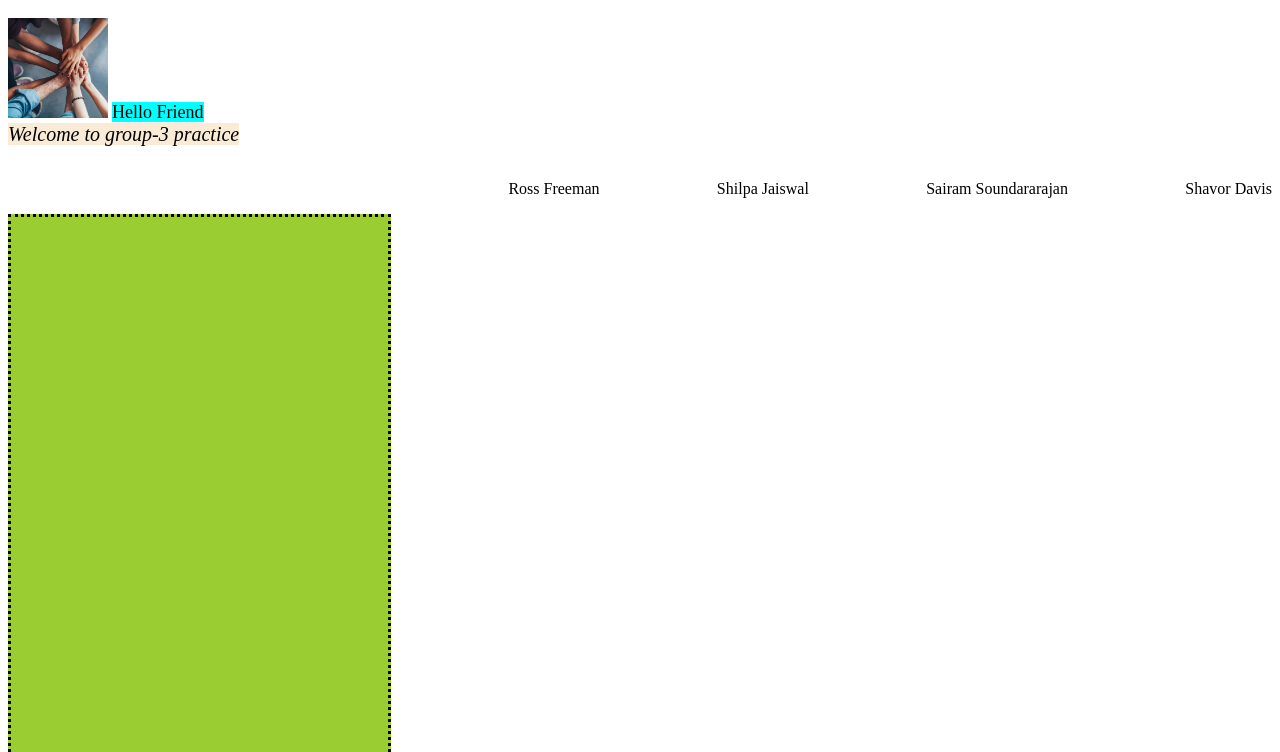
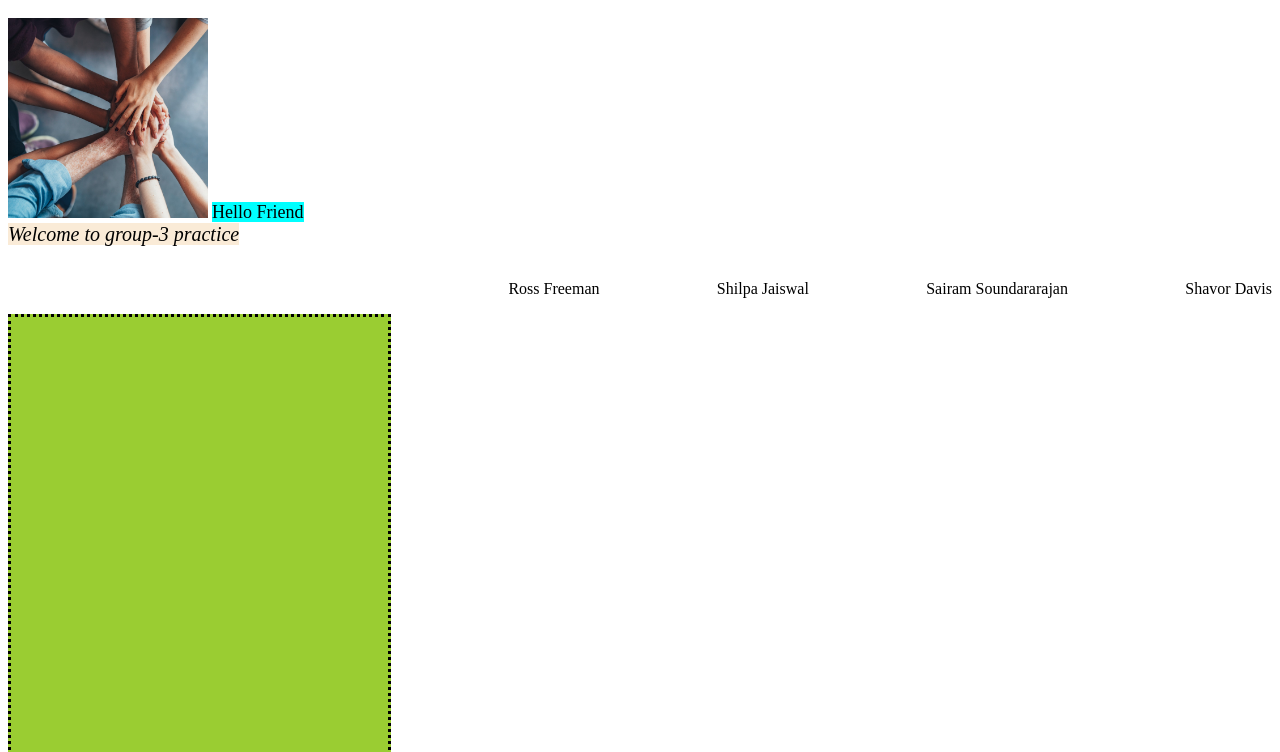
Before and after one commit to ssoundarararajan/FEWD-GitHub-Group-3, a plain HTML site: page index.html in a window 1280 px wide. Shown: the part 48-800 px from the top of the page. Drawn offline with Linux system fonts and the light colour scheme.

Commit message:
image size

```diff
--- a/index.html
+++ b/index.html
@@ -9,7 +9,7 @@
     <h1>
         For the love of Life-Its Group 3-
     </h1>
-    <img src="image.jpg" height="100px" weight="100px" alt="working together">
+    <img src="image.jpg" height="200px" weight="200px" alt="working together">
 
     <P2 style="text-align: center;">Hello Friend</P2><br>
     <p3>Welcome to group-3 practice</p3>
```
